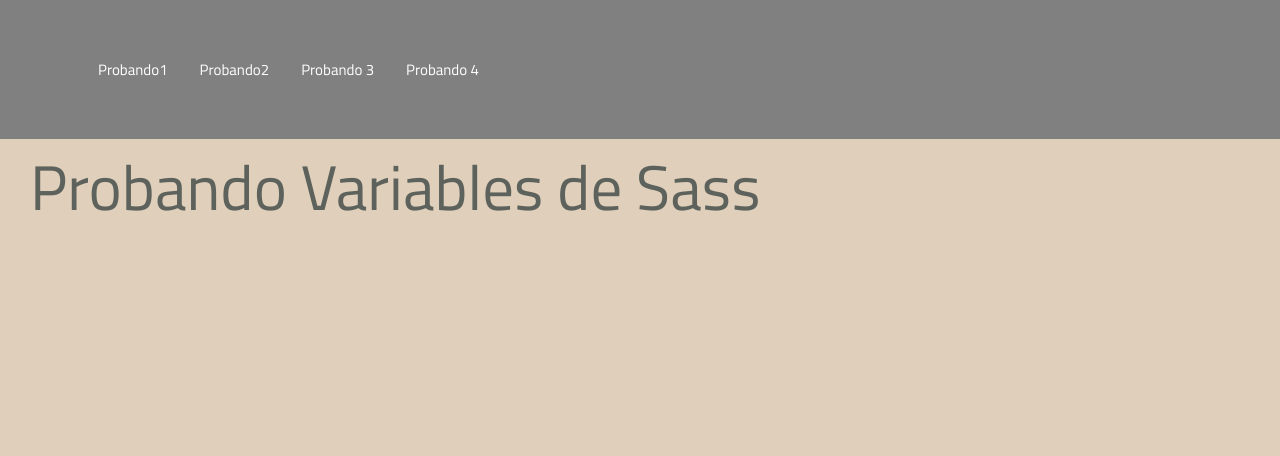
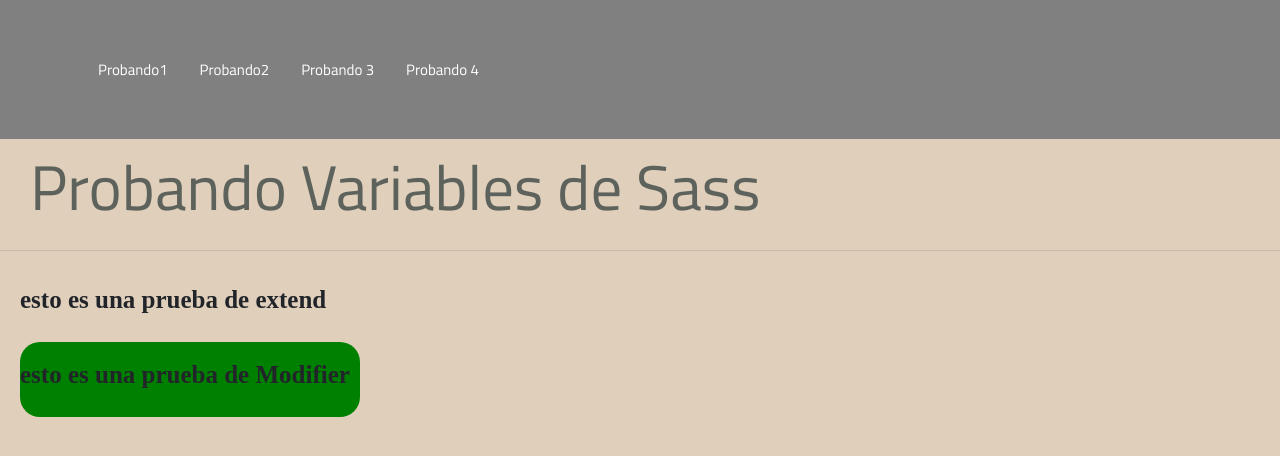
Before and after one commit to gpetroch/proyecto-sass, a plain HTML site: page index.html in a window 1280 px wide. Drawn offline with nearby package versions, Linux system fonts and the light colour scheme; a web font is replaced by a local one.

Commit message:
cambios es archivo sass

```diff
--- a/estilos/main.scss
+++ b/estilos/main.scss
@@ -10,3 +10,22 @@
     color: $colorTitulo;
     margin-left: 30px;
 }
+
+
+.pruebaExtend {
+    font-weight: 800;
+    font-family: 'DM Serif Text', serif;
+    font-size: 25px;
+    line-height: 25px;
+    padding-top: 20px;
+    padding-bottom: 30px;
+    margin-left: 20px;
+}
+
+.pruebaExtend--nuevo{
+    @extend .pruebaExtend;
+    border-color: hotpink;
+    border-radius: 20px;
+    background-color: green;
+    width: 340px;
+}
--- a/estilos/parciales/_header.scss
+++ b/estilos/parciales/_header.scss
@@ -1,3 +1,4 @@
+/* Nesting*/
 
 header{
     nav{
--- a/index.html
+++ b/index.html
@@ -6,12 +6,17 @@
     <meta name="viewport" content="width=device-width, initial-scale=1.0">
     <!--BOOTSTRAP-->
     <link rel="stylesheet" href="https://cdn.jsdelivr.net/npm/bootstrap@4.6.1/dist/css/bootstrap.min.css" integrity="sha384-zCbKRCUGaJDkqS1kPbPd7TveP5iyJE0EjAuZQTgFLD2ylzuqKfdKlfG/eSrtxUkn" crossorigin="anonymous">
-    <link rel="stylesheet" href="estilos/main.css">
      <!--GOOGLE FONTS-->
      <link rel="preconnect" href="https://fonts.googleapis.com">
      <link rel="preconnect" href="https://fonts.gstatic.com" crossorigin>
      <link href="https://fonts.googleapis.com/css2?family=DM+Serif+Text:ital@0;1&family=Titillium+Web:wght@300;400;600;700;900&display=swap" rel="stylesheet">
-    <title>probando sass</title>
+         <!--ANIMATE-->
+    <link
+    rel="stylesheet"
+    href="https://cdnjs.cloudflare.com/ajax/libs/animate.css/4.1.1/animate.min.css"
+  />
+  <link rel="stylesheet" href="estilos/main.css">
+  <title>probando sass</title>
 
 
 </head>
@@ -27,6 +32,16 @@
         </nav>
     </header>
     <h1 class="probandoVariable">Probando Variables de Sass</h1>
+<hr>
+
+<div class="pruebaExtend">
+    esto es una prueba de extend
+</div>
+<div class="pruebaExtend--nuevo">
+    esto es una prueba de Modifier
+</div>
+
+
 
 
 
```
Also changed, not shown: estilos/main.css, 1 other file.
